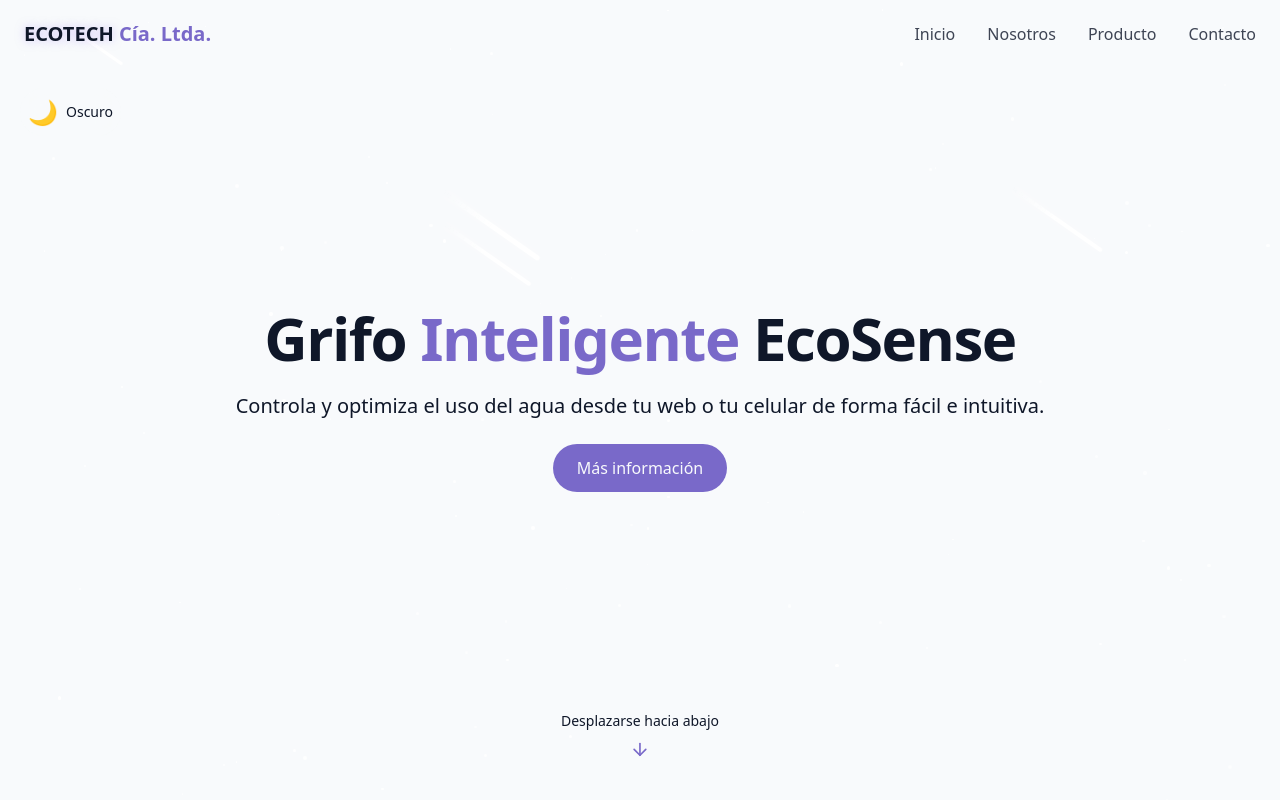
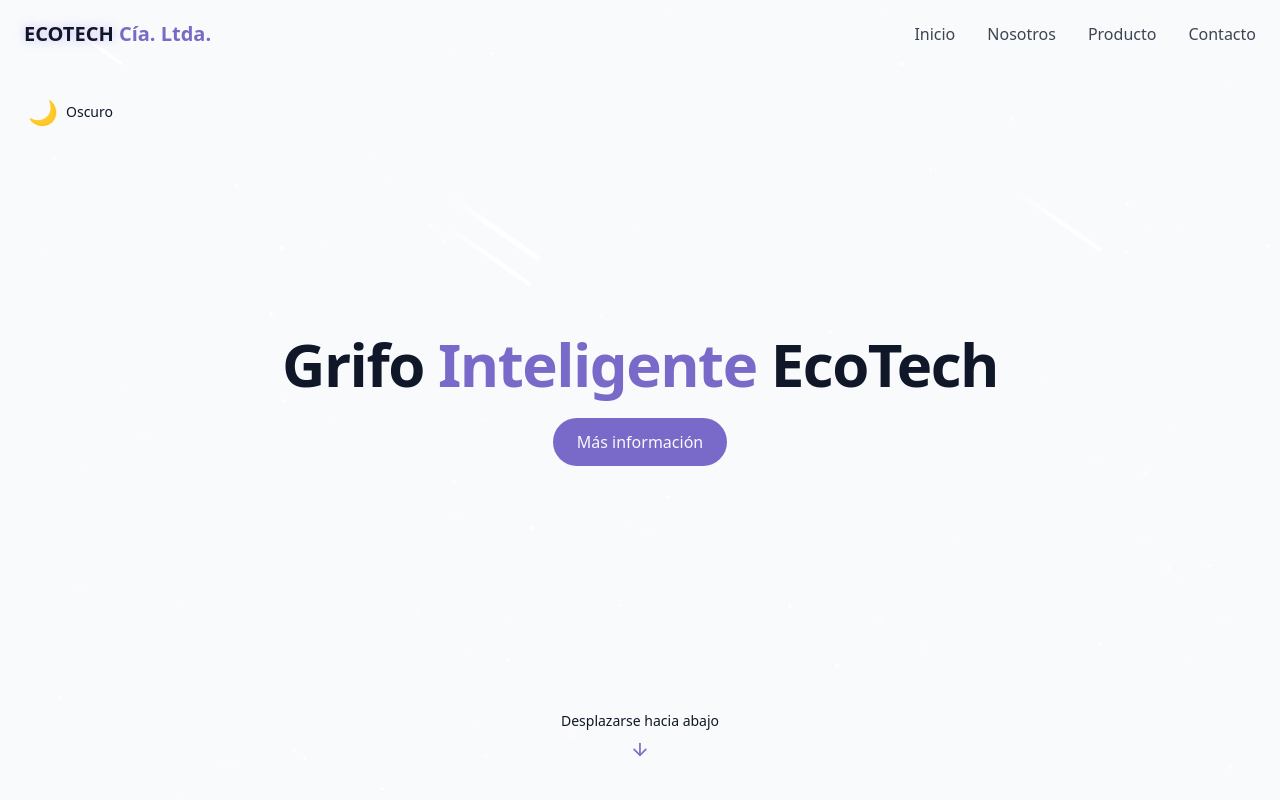
Before and after one commit to deylleranchundiaalcivar34-stack/eco-sense, a React (Vite) app: page / in a window 1280 px wide. Shown: the top 800 px of the page. Built offline with nearby package versions, Linux system fonts and the light colour scheme.

Commit message:
Probando cambios

```diff
--- a/src/components/sections/HeroSection.jsx
+++ b/src/components/sections/HeroSection.jsx
@@ -11,12 +11,9 @@ const HeroSection = () => {
           <h1 className="text-4xl md:text-6xl font-bold tracking-tight">
             <span className="opacity-0 animate-fade-in">Grifo</span>
             <span className="text-primary opacity-0 animate-fade-in-delay-1"> Inteligente </span>
-            <span className="text-gradient opacity-0 animate-fade-in-delay-2">EcoSense</span>
+            <span className="text-gradient opacity-0 animate-fade-in-delay-2">EcoTech</span>
           </h1>
 
-          <p className="text-lg md:text-xl text-muted-foreground opacity-0 animate-fade-in-delay-3">
-            Controla y optimiza el uso del agua desde tu web o tu celular de forma fácil e intuitiva.
-          </p>
 
           <div className="flex justify-center space-x-4 mt-6 opacity-0 animate-fade-in-delay-4">
             <a
```
